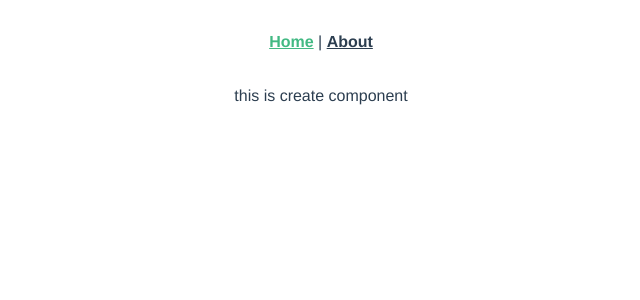
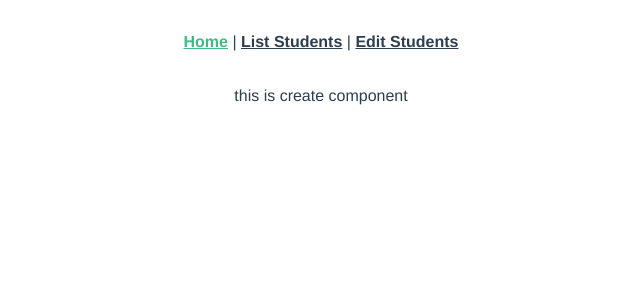
Before and after one commit to rmasonh22/vue-mevn, a Vue app: page / in a window 1280 px wide. Shown: the top 300 px of the page, without its empty margins (319-959 px from the left). Built offline with nearby package versions, Linux system fonts and the light colour scheme.

Commit message:
set up simple routing

```diff
--- a/src/App.vue
+++ b/src/App.vue
@@ -2,7 +2,9 @@
   <div id="app">
     <nav>
       <router-link to="/">Home</router-link> |
-      <router-link to="/about">About</router-link>
+      <router-link to="/view">List Students</router-link> |
+      <router-link to="/edit">Edit Students</router-link>
+      <!-- <router-link to="/about">About</router-link> -->
     </nav>
     <router-view />
   </div>
--- a/src/router/index.js
+++ b/src/router/index.js
@@ -18,7 +18,7 @@ const routes = [
   {
     path: "/edit/", // add /:id when component built
     name: "edit",
-    component: () => import('../components/ListComponent.vue'),
+    component: () => import('../components/EditComponent.vue'),
   }
 
 
```
